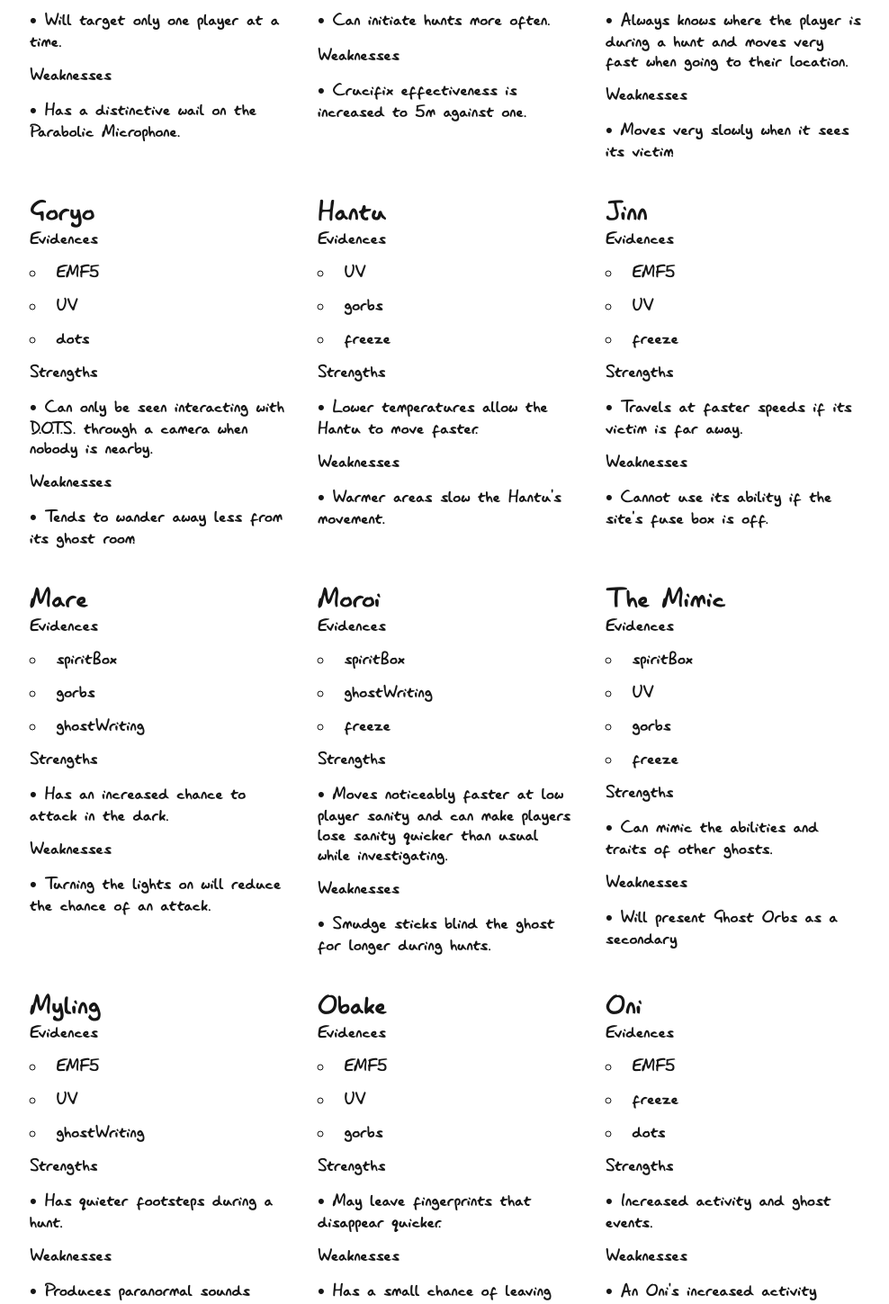
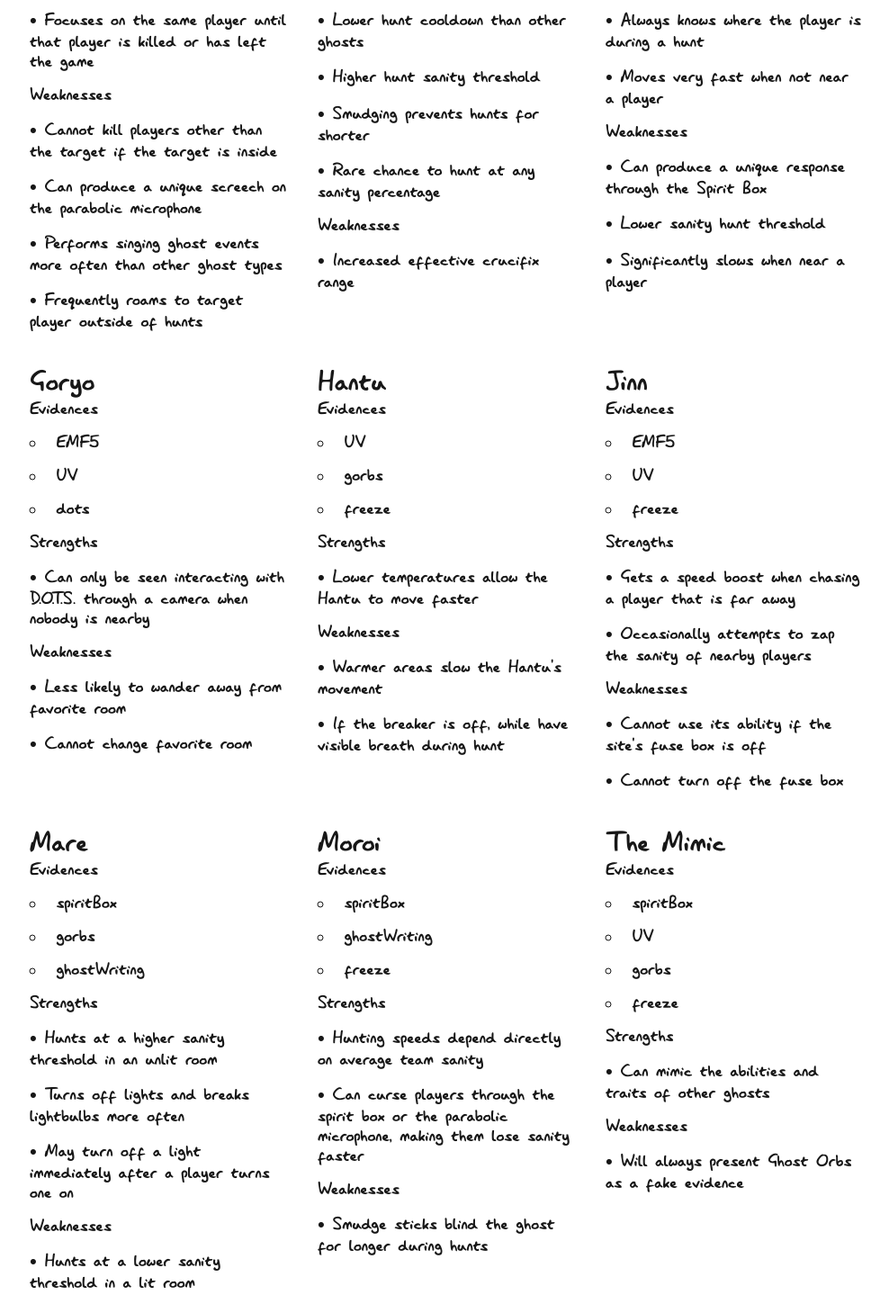
Before and after one commit to rgibbons131/PhasmaphobiaInvestigationHelper, a Next.js app: page / in a window 1280 px wide. Shown: the part 480-1929 px from the top of the page at 90% size, without its empty margins (4-992 px from the left). Built offline with nearby package versions, Linux system fonts and the light colour scheme.

Commit message:
Updated ghost strengths and weaknesses

```diff
--- a/src/app/ghosts.js
+++ b/src/app/ghosts.js
@@ -5,175 +5,234 @@ export default function ghosts() {
     {
       name: "Banshee",
       evidence: ["UV", "gorbs", "dots"],
-      strengths: ["Will target only one player at a time."],
-      weaknesses: ["Has a distinctive wail on the Parabolic Microphone."],
+      strengths: [
+        "Focuses on the same player until that player is killed or has left the game",
+      ],
+      weaknesses: [
+        "Cannot kill players other than the target if the target is inside",
+        "Can produce a unique screech on the parabolic microphone",
+        "Performs singing ghost events more often than other ghost types",
+        "Frequently roams to target player outside of hunts",
+      ],
     },
     {
       name: "Demon",
       evidence: ["UV", "ghostWriting", "freeze"],
-      strengths: ["Can initiate hunts more often."],
-      weaknesses: ["Crucifix effectiveness is increased to 5m against one."],
+      strengths: [
+        "Lower hunt cooldown than other ghosts",
+        "Higher hunt sanity threshold",
+        "Smudging prevents hunts for shorter",
+        "Rare chance to hunt at any sanity percentage",
+      ],
+      weaknesses: ["Increased effective crucifix range"],
     },
     {
       name: "Deogen",
       evidence: ["spiritBox", "ghostWriting", "dots"],
       strengths: [
-        "Always knows where the player is during a hunt and moves very fast when going to their location.",
+        "Always knows where the player is during a hunt",
+        "Moves very fast when not near a player",
       ],
-      weaknesses: ["Moves very slowly when it sees its victim."],
+      weaknesses: [
+        "Can produce a unique response through the Spirit Box",
+        "Lower sanity hunt threshold",
+        "Significantly slows when near a player",
+      ],
     },
     {
       name: "Goryo",
       evidence: ["EMF5", "UV", "dots"],
       strengths: [
-        "Can only be seen interacting with D.O.T.S. through a camera when nobody is nearby.",
+        "Can only be seen interacting with D.O.T.S. through a camera when nobody is nearby",
       ],
-      weaknesses: ["Tends to wander away less from its ghost room."],
+      weaknesses: [
+        "Less likely to wander away from favorite room",
+        "Cannot change favorite room",
+      ],
     },
     {
       name: "Hantu",
       evidence: ["UV", "gorbs", "freeze"],
-      strengths: ["Lower temperatures allow the Hantu to move faster."],
-      weaknesses: ["Warmer areas slow the Hantu's movement."],
+      strengths: ["Lower temperatures allow the Hantu to move faster"],
+      weaknesses: [
+        "Warmer areas slow the Hantu's movement",
+        "If the breaker is off, while have visible breath during hunt",
+      ],
     },
     {
       name: "Jinn",
       evidence: ["EMF5", "UV", "freeze"],
-      strengths: ["Travels at faster speeds if its victim is far away."],
-      weaknesses: ["Cannot use its ability if the site's fuse box is off."],
+      strengths: [
+        "Gets a speed boost when chasing a player that is far away",
+        "Occasionally attempts to zap the sanity of nearby players",
+      ],
+      weaknesses: [
+        "Cannot use its ability if the site's fuse box is off",
+        "Cannot turn off the fuse box",
+      ],
     },
     {
       name: "Mare",
       evidence: ["spiritBox", "gorbs", "ghostWriting"],
-      strengths: ["Has an increased chance to attack in the dark."],
+      strengths: [
+        "Hunts at a higher sanity threshold in an unlit room",
+        "Turns off lights and breaks lightbulbs more often",
+        "May turn off a light immediately after a player turns one on",
+      ],
       weaknesses: [
-        "Turning the lights on will reduce the chance of an attack.",
+        "Hunts at a lower sanity threshold in a lit room",
+        "Chooses unlit rooms to remain in more often",
       ],
     },
     {
       name: "Moroi",
       evidence: ["spiritBox", "ghostWriting", "freeze"],
       strengths: [
-        "Moves noticeably faster at low player sanity and can make players lose sanity quicker than usual while investigating.",
+        "Hunting speeds depend directly on average team sanity",
+        "Can curse players through the spirit box or the parabolic microphone, making them lose sanity faster",
       ],
-      weaknesses: ["Smudge sticks blind the ghost for longer during hunts."],
+      weaknesses: ["Smudge sticks blind the ghost for longer during hunts"],
     },
     {
       name: "The Mimic",
       evidence: ["spiritBox", "UV", "gorbs", "freeze"],
-      strengths: ["Can mimic the abilities and traits of other ghosts."],
-      weaknesses: ["Will present Ghost Orbs as a secondary "],
+      strengths: ["Can mimic the abilities and traits of other ghosts"],
+      weaknesses: ["Will always present Ghost Orbs as a fake evidence"],
     },
     {
       name: "Myling",
       evidence: ["EMF5", "UV", "ghostWriting"],
-      strengths: ["Has quieter footsteps during a hunt."],
-      weaknesses: ["Produces paranormal sounds more frequently."],
+      strengths: ["Has quieter footsteps and vocalizations during hunts"],
+      weaknesses: [
+        "Produces paranormal sounds (parabolic mic) more frequently",
+      ],
     },
     {
       name: "Obake",
       evidence: ["EMF5", "UV", "gorbs"],
-      strengths: ["May leave fingerprints that disappear quicker."],
-      weaknesses: ["Has a small chance of leaving six-fingered handprints."],
+      strengths: [
+        "Fingerprints can disappear faster than usual",
+        "Occasionally fails to leave fingerprints",
+      ],
+      weaknesses: [
+        "Has a chance to blink in a different ghost model when hunting",
+        "Can leave a unique 6 finger pattern",
+      ],
     },
     {
       name: "Oni",
       evidence: ["EMF5", "freeze", "dots"],
-      strengths: ["Increased activity and ghost events."],
-      weaknesses: ["An Oni's increased activity makes them easier to find."],
+      strengths: ["More active when people are nearby"],
+      weaknesses: [
+        'Cannot produce "airball" ghost events',
+        "Model remains visible for longer periods when hunting",
+      ],
     },
     {
       name: "Onryo",
       evidence: ["spiritBox", "gorbs", "freeze"],
-      strengths: ["A flame extinguishing can cause an Onryo to attack."],
+      strengths: ["Every third flame extinguish, the onryo tries to hunt"],
       weaknesses: [
-        "The presence of flames reduces the Onryo's ability to attack.",
+        "Presence of flames prevents the ghost from hunting, which blows out the flame",
       ],
     },
     {
       name: "Phantom",
       evidence: ["spiritBox", "UV", "dots"],
       strengths: [
-        "Looking at a Phantom will lower the player's sanity considerably.",
+        "Seeing the ghost nearby during manifestations and hunts drains more sanity",
+        "Remains invisible for longer periods when hunting",
+        "Occasionally roams to a random player",
       ],
       weaknesses: [
-        "Taking a photo of the Phantom will cause it to briefly disappear.",
+        "Taking a photo of the Phantom will cause it to briefly disappear",
       ],
     },
     {
       name: "Poltergeist",
       evidence: ["spiritBox", "UV", "ghostWriting"],
-      strengths: ["Capable of throwing multiple objects at once."],
-      weaknesses: ["Becomes powerless with no throwables nearby."],
+      strengths: [
+        "Capable of throwing multiple objects at once",
+        "Can throw a single object farther than other types",
+      ],
+      weaknesses: [""],
     },
     {
       name: "Raiju",
       evidence: ["EMF5", "gorbs", "dots"],
-      strengths: ["Moves faster near electrical devices."],
+      strengths: ["Moves faster near electrical devices"],
       weaknesses: [
-        "Disrupts electronic equipment from further away when it hunts.",
+        "Disrupts electronic equipment from further away when it hunts",
       ],
     },
     {
       name: "Revenant",
       evidence: ["gorbs", "ghostWriting", "freeze"],
       strengths: [
-        "Can travel significantly faster if a player is spotted during a hunt.",
+        "Significant speed increase when chasing a player during hunts",
       ],
-      weaknesses: ["Moves very slowly when not chasing a player."],
+      weaknesses: ["Moves very slowly when not chasing a player"],
     },
     {
       name: "Shade",
       evidence: ["EMF5", "ghostWriting", "freeze"],
-      strengths: ["Being shy makes it more difficult to locate and obtain "],
-      weaknesses: ["Less likely to hunt if multiple people are nearby."],
+      strengths: ["Harder to find"],
+      weaknesses: [
+        "Has a low hunt sanity threshold",
+        "will not perform an action that produces emf lv3 while in the same room as a player",
+        "cannot hunt, interact, or event while in the same room as a player",
+      ],
     },
     {
       name: "Spirit",
       evidence: ["EMF5", "spiritBox", "ghostWriting"],
-      strengths: ["None."],
-      weaknesses: [
-        "Smudge sticks are more effective, preventing a hunt for longer.",
-      ],
+      strengths: ["None"],
+      weaknesses: ["Incense prevents hunts for longer (double duration)"],
     },
     {
       name: "The Twins",
       evidence: ["EMF5", "spiritBox", "freeze"],
-      strengths: ["Either Twin may start a hunt, though not at the same time."],
+      strengths: [
+        "Either Twin may start a hunt, though not both at the same time",
+        "One twin is faster than normal",
+      ],
       weaknesses: [
-        "Will often interact with the environment at the same time.",
+        "Can interact with the environment simultaneously",
+        "One twin is slower than normal",
       ],
     },
     {
       name: "Wraith",
       evidence: ["EMF5", "spiritBox", "dots"],
-      strengths: ["Does not leave UV footprints after stepping in salt."],
-      weaknesses: ["Will become more active if it steps in salt."],
+      strengths: [
+        "Can teleport to a random player, becoming active near them, outside of ghost events and hunt",
+      ],
+      weaknesses: ["Never disturbs salt"],
     },
     {
       name: "Yokai",
       evidence: ["spiritBox", "gorbs", "dots"],
       strengths: [
-        "Talking near the Yokai will anger it, increasing the chance to attack.",
+        "Talking near it will temporarily increase the hunting threshold and interaction rate",
       ],
-      weaknesses: ["Can only hear voices close to it during a hunt."],
+      weaknesses: [
+        "When hunting, it can only hear voices and detect electronics within a short range",
+      ],
     },
     {
       name: "Yurei",
       evidence: ["gorbs", "freeze", "dots"],
-      strengths: ["Has a stronger effect on sanity."],
-      weaknesses: [
-        "Smudging the Yurei's ghost room will reduce how often it wanders.",
-      ],
+      strengths: ["May randomly shut a door and deduct nearby players' sanity"],
+      weaknesses: ["Will be temporarily confined to its room after smudging"],
     },
     {
       name: "Thaye",
       evidence: ["gorbs", "ghostWriting", "dots"],
 
-      strengths: [
-        "Entering the location makes it active, defensive and agile.",
+      strengths: ["Becomes very active the first time a player gets nearby"],
+      weaknesses: [
+        "Becomes slower and less active the longer players are near it",
       ],
-      weaknesses: ["Becomes slower and less active over time."],
     },
   ];
 }
```
